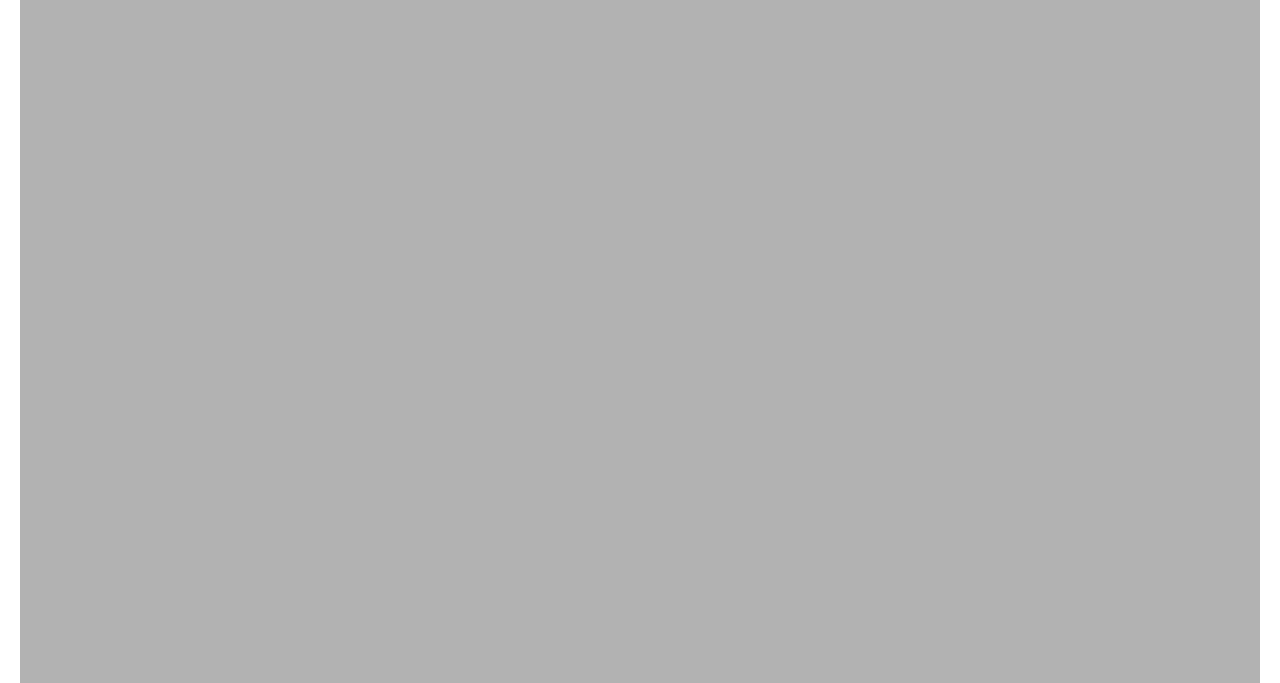
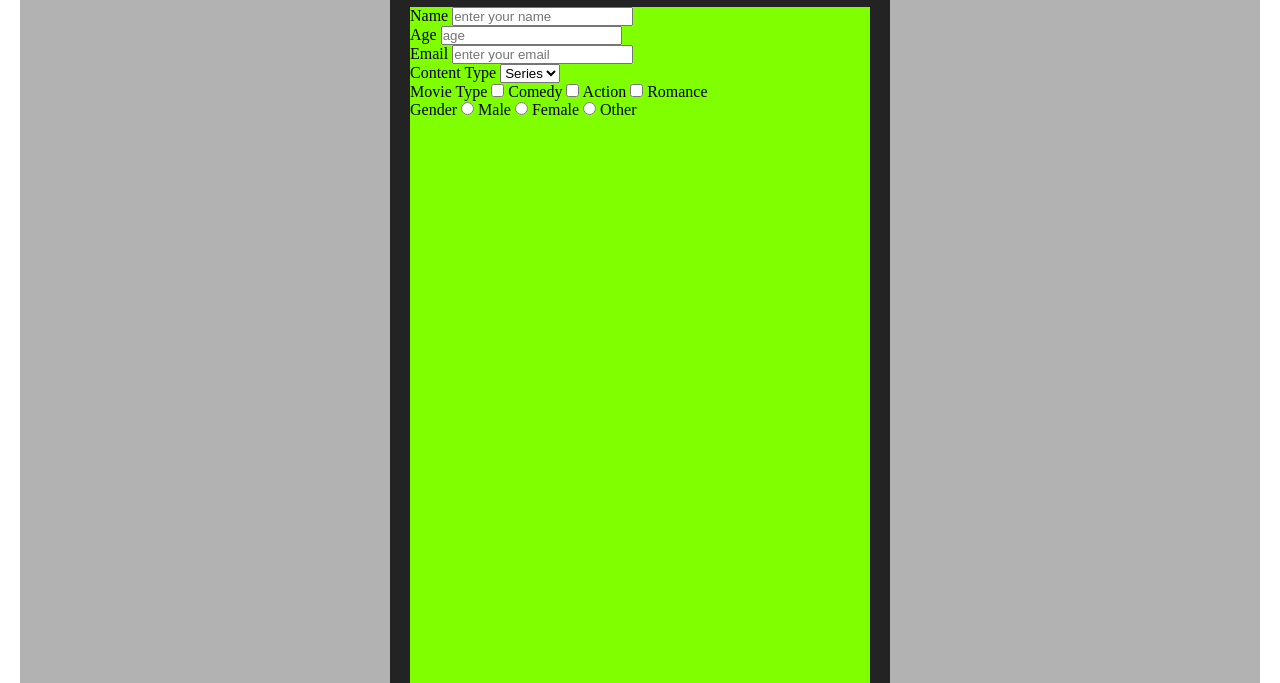
Before and after one commit to veyseltosun/Netflix, a plain HTML site: page index.html in a window 1280 px wide. Shown: the part 117-800 px from the top of the page. Drawn offline with Linux system fonts and the light colour scheme; a web font is replaced by a local one.

Commit message:
form and its elements

```diff
--- a/index.html
+++ b/index.html
@@ -27,6 +27,53 @@
             <h1 id="form-title">NET<span>FLlX</span></h1>
             <h3 id="form-description">Thank you signing up to Netflix. Tell me more about yourself.</h3>
         </header>
+        <section id="survey-form-container">
+            <div id="survey-form">
+                <form action="result.html" method="GET" target="_blank">
+                    <div>
+                        <label for="name">Name</label>
+                        <input type="text" name="name" id="name" placeholder="enter your name"/>
+                    </div>
+                    <div>
+                        <label for="age">Age</label>
+                        <input type="number" name="age" id="age" placeholder="age"/>
+                    </div>
+                    <div>
+                        <label for="email">Email</label>
+                        <input type="email" name="email" id="email" placeholder="enter your email"/>
+                    </div>
+                    <div>
+                        <label for="content">Content Type</label>
+                        <select type="" name="content" id="dropdown">
+
+                            <option value="Movie">Movie</option>
+                            <option value="Series" selected >Series</option>
+
+                        </select>
+                    </div>
+                    <div>
+                        <label for="">Movie Type</label>
+                        <input type="checkbox" id="first-check" name="mavie1" value="comedy">
+                        <label for="first-check">Comedy</label>
+                        <input type="checkbox" id="second-check" name="mavie2" value="action">
+                        <label for="second-check">Action</label>
+                        <input type="checkbox" id="third-check" name="mavie3" value="romance">
+                        <label for="third-check">Romance</label>
+                    </div>
+                    <div>
+                        <label for="gender">Gender</label>
+                        <input type="radio" id="first-radio" name="gender" value="male">
+                        <label for="first-radio">Male</label>
+                        <input type="radio" id="first-radio" name="gender" value="female">
+                        <label for="second-radio">Female</label>
+                        <input type="radio" id="third-radio" name="gender" value="other">
+                        <label for="first-radio">Other</label>
+                    </div>
+                </form>
+
+            </div>
+
+        </section>
     </div>
 
 </body>
--- a/style.css
+++ b/style.css
@@ -39,3 +39,20 @@ span{
     text-align: center;
 
 }
+#survey-form-container{
+    max-width: 500px;
+    height: 897px;
+    background-color: rgba(0, 0, 0, 0.8);
+    margin: auto;
+    padding: 10px;
+
+
+}
+#survey-form{
+    max-width: 460px;
+    height: 887px;
+    margin: auto;
+    font-size: 1rem;
+    background-color: chartreuse;
+
+}
```
